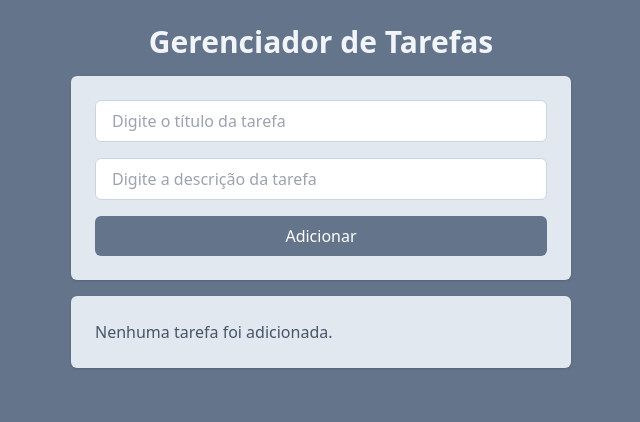
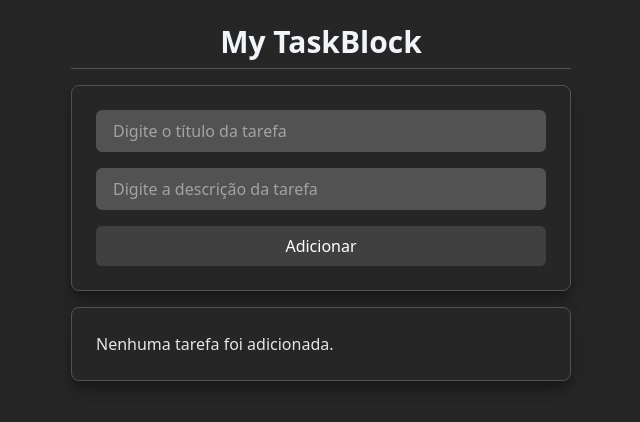
Before and after one commit to dvdRiscado/React-MyTaskBlock, a React (Vite) app: page / in a window 1280 px wide. Shown: the top 422 px of the page, without its empty margins (319-959 px from the left). Built offline with nearby package versions, Linux system fonts and the light colour scheme.

Commit message:
Update Colors

```diff
--- a/src/App.jsx
+++ b/src/App.jsx
@@ -81,9 +81,9 @@ function App() {
     font-bold: equivalente a 	font-weight: 700
     text-center: centralizar o texto
     */
-    <div className="w-screen h-screen bg-slate-500 flex justify-center p-6">
+    <div className="w-screen h-screen bg-neutral-800 flex justify-center py-6">
       <div className="w-[500px] space-y-4">
-        <CompTitle>Gerenciador de Tarefas</CompTitle>
+        <CompTitle>My TaskBlock</CompTitle>
         <AddTask onTaskAdd={onTaskAdd} />
         <ListTasks
           tasks={tasks}
--- a/src/components/AddTask.jsx
+++ b/src/components/AddTask.jsx
@@ -6,7 +6,7 @@ function AddTask(props) {
   const [description, setDescription] = useState("");
 
   return (
-    <div className="space-y-4 p-6 bg-slate-200 rounded-md shadow flex flex-col">
+    <div className="space-y-4 p-6 bg-neutral-800 border border-neutral-600 rounded-lg shadow-lg shadow-neutral-900 flex flex-col">
       <CompInput
         type="text"
         placeholder="Digite o título da tarefa"
@@ -20,7 +20,7 @@ function AddTask(props) {
         onChange={(event) => setDescription(event.target.value)}
       />
       <button
-        className="bg-slate-500 text-white px-4 py-2 rounded-md font-medium"
+        className="bg-neutral-700 text-white px-4 py-2 rounded-md font-medium active:bg-neutral-600"
         onClick={() => {
           if (!title.trim() || !description.trim()) {
             return alert("Preencha o título e a descrição da tarefa.");
--- a/src/components/CompButton.jsx
+++ b/src/components/CompButton.jsx
@@ -1,6 +1,6 @@
 function CompButton(props) {
   return (
-    <button className="bg-slate-400 p-2 rounded-md text-white" {...props}>
+    <button className="bg-neutral-700 p-2 rounded-md text-white" {...props}>
       {props.children}
     </button>
   );
--- a/src/components/CompInput.jsx
+++ b/src/components/CompInput.jsx
@@ -1,7 +1,9 @@
 function CompInput(props) {
   return (
     <input
-      className="border border-slate-300 outline-slate-400 px-4 py-2 rounded-md"
+      className="bg-neutral-600 focus:bg-neutral-200 text-neutral-200
+      focus:text-neutral-800 border border-neutral-600 focus:border-neutral-200
+      placeholder:text-neutral-400 placeholder:focus:text-neutral-600 px-4 py-2 rounded-md"
       {...props}
     />
   );
--- a/src/components/CompText.jsx
+++ b/src/components/CompText.jsx
@@ -1,5 +1,5 @@
 function CompText(props) {
-  return <p className="text-slate-600">{props.children}</p>;
+  return <p className="text-neutral-200">{props.children}</p>;
 }
 
 export default CompText;
--- a/src/components/CompTitle.jsx
+++ b/src/components/CompTitle.jsx
@@ -1,6 +1,9 @@
 function CompTitle(props) {
   return (
-    <h1 className="text-3xl text-slate-100 font-bold text-center">
+    <h1
+      className="text-3xl text-slate-100 font-bold text-center border-b
+    border-neutral-600 pb-2"
+    >
       {props.children}
     </h1>
   );
--- a/src/components/ListTasks.jsx
+++ b/src/components/ListTasks.jsx
@@ -19,13 +19,13 @@ function ListTasks(props) {
   }
 
   return (
-    <ul className="space-y-4 p-6 bg-slate-200 rounded-md shadow">
+    <ul className="space-y-4 p-6 bg-neutral-800 border border-neutral-600 rounded-lg shadow-lg shadow-neutral-900">
       {props.tasks.length > 0 ? (
         props.tasks.map((task) => (
           <li key={task.id} className="flex gap-2">
             <button
               onClick={() => props.onTaskClicked(task.id)}
-              className={`bg-slate-400 text-left w-full text-white p-2 rounded-md flex gap-2 ${
+              className={`bg-neutral-600 text-left w-full text-white p-2 rounded-md flex gap-2 ${
                 task.isCompleted && "line-through"
               }`}
             >
```
